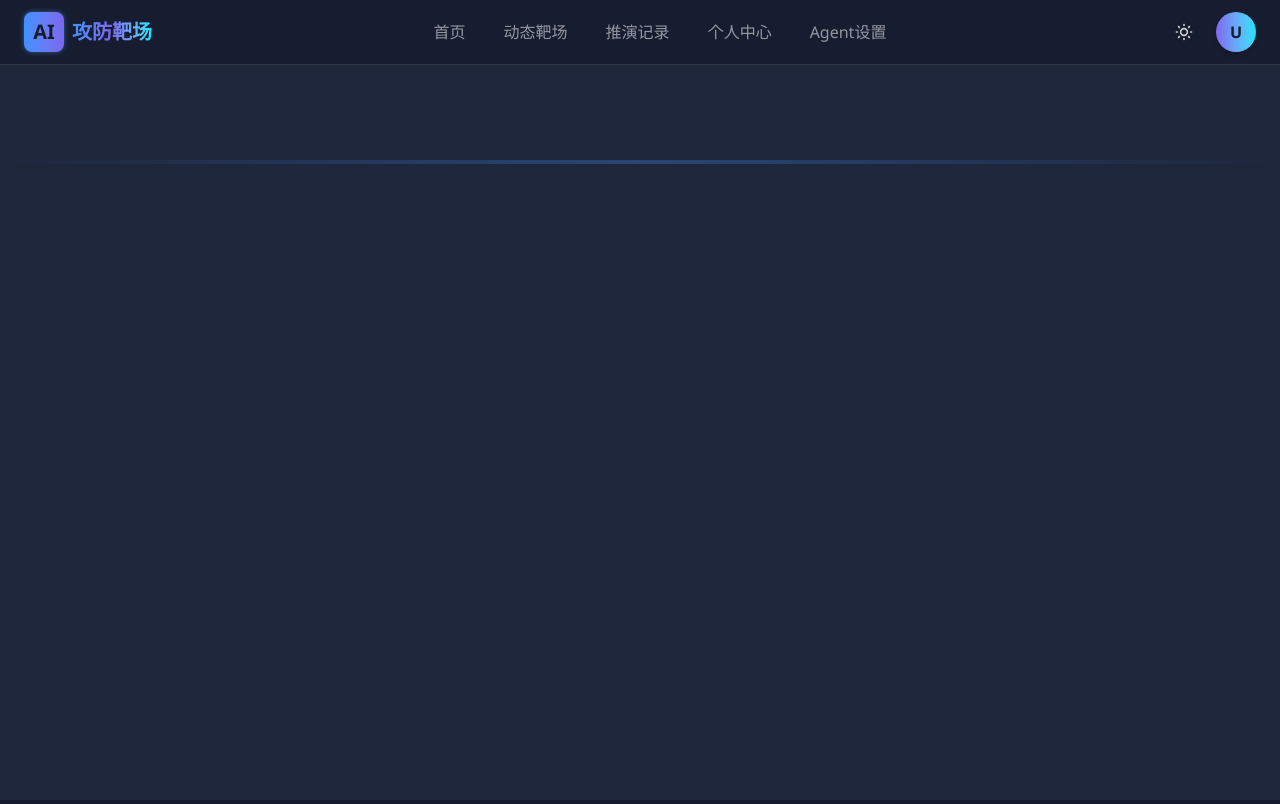
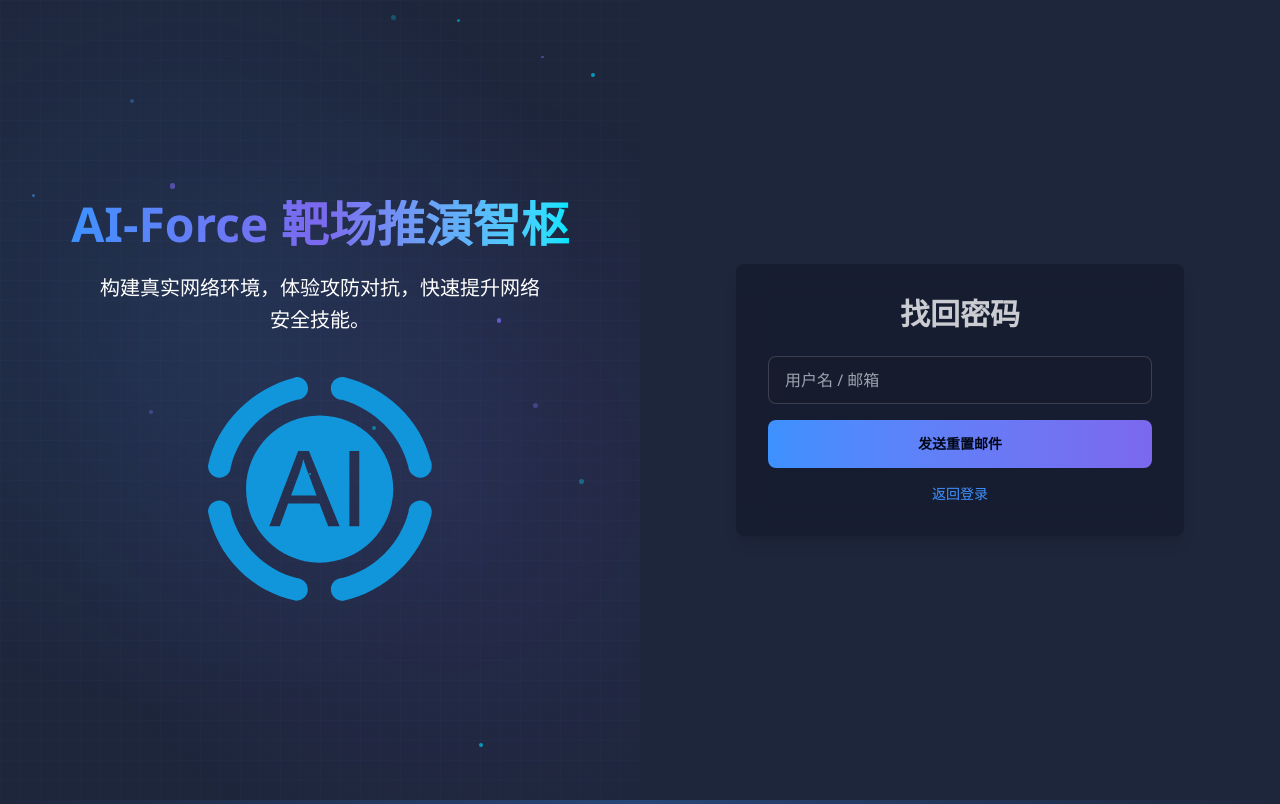
Before and after one commit to W0nGu0/aginst_agent, a Vue app: page /#/forgot in a window 1280 px wide. Built offline with nearby package versions, Linux system fonts and the light colour scheme.

Commit message:
登录、注册、忘记密码三者更新

```diff
--- a/src/App.vue
+++ b/src/App.vue
@@ -6,7 +6,7 @@ import { computed } from 'vue'
 const appStore = useAppStore()
 const theme = computed(() => appStore.currentTheme)
 const route = useRoute()
-const hideNav = computed(() => route.name === 'login')
+const hideNav = computed(() => ['login','register','forgot'].includes(route.name))
 
 function toggleTheme() {
   appStore.toggleTheme()
--- a/src/router/index.js
+++ b/src/router/index.js
@@ -11,6 +11,16 @@ const router = createRouter({
     {
       path: '/login',
       redirect: '/' // 兼容旧链接
+    },
+    {
+      path: '/register',
+      name: 'register',
+      component: () => import('../views/user/Login/RegisterView.vue')
+    },
+    {
+      path: '/forgot',
+      name: 'forgot',
+      component: () => import('../views/user/Login/ForgotPasswordView.vue')
     },
     {
       path: '/home',
--- /dev/null
+++ b/src/views/user/Login/ForgotPasswordView.vue
@@ -0,0 +1,26 @@
+<template>
+  <LoginLayout title="找回密码">
+    <form class="space-y-4 w-full" @submit.prevent="submit">
+      <input v-model="username" type="text" placeholder="用户名 / 邮箱" class="input input-bordered w-full" />
+      <button class="btn btn-primary w-full" type="submit">发送重置邮件</button>
+    </form>
+    <p v-if="msg" class="text-success text-sm text-center mt-2">{{ msg }}</p>
+    <div class="text-sm text-center mt-4">
+      <RouterLink to="/" class="text-primary hover:underline">返回登录</RouterLink>
+    </div>
+  </LoginLayout>
+</template>
+
+<script setup>
+import { ref } from 'vue'
+import { useRouter, RouterLink } from 'vue-router'
+import LoginLayout from './LoginLayoutWrapper.vue'
+
+const username = ref('')
+const msg = ref('')
+
+function submit() {
+  if (!username.value) return
+  msg.value = '如果账号存在，我们已向您的邮箱发送重置链接。'
+}
+</script>
--- /dev/null
+++ b/src/views/user/Login/LoginLayoutWrapper.vue
@@ -0,0 +1,49 @@
+<template>
+  <div class="min-h-screen w-full flex flex-col lg:flex-row overflow-hidden">
+    <!-- 左侧介绍与动画，与 LoginView 相同 -->
+    <div class="relative hidden lg:flex flex-col justify-center items-center w-1/2 bg-base-200 text-base-100 p-12 animate-fade-in overflow-hidden">
+      <div class="cyber-graphic absolute inset-0 pointer-events-none">
+        <div class="cyber-circle animate-pulse-slow"></div>
+        <div class="cyber-grid"></div>
+        <div class="cyber-nodes"></div>
+        <div class="pulse-waves"></div>
+        <div v-for="n in 20" :key="n" class="absolute rounded-full opacity-70" :style="generateParticleStyle()"></div>
+      </div>
+      <h1 class="text-5xl font-extrabold mb-6 z-10 bg-gradient-to-r from-primary via-secondary to-accent bg-clip-text text-transparent animate-gradient">AI-Force 靶场推演智枢</h1>
+      <p class="text-xl leading-relaxed mb-10 max-w-md text-center z-10 text-white">构建真实网络环境，体验攻防对抗，快速提升网络安全技能。</p>
+      <div class="w-56 h-56 relative z-10 transition-transform duration-300 hover:scale-105">
+        <div class="absolute inset-0 rounded-full bg-base-100/10 blur-xl animate-pulse-slow"></div>
+        <img src="../../../assets/logo.svg" alt="Logo" class="relative w-full h-full object-contain" />
+      </div>
+    </div>
+
+    <!-- 右侧表单插槽 -->
+    <div class="flex-1 flex items-center justify-center bg-base-200">
+      <div class="w-full max-w-md p-8 bg-base-100/80 backdrop-blur-md rounded-lg shadow-lg animate-slide-in transition-transform duration-300 hover:-translate-y-1">
+        <h2 class="text-3xl font-bold mb-6 text-center">{{ title }}</h2>
+        <slot />
+      </div>
+    </div>
+  </div>
+</template>
+
+<script setup>
+import { RouterLink } from 'vue-router'
+
+function getRandomColor() {
+  const colors = [
+    'var(--primary)',
+    'var(--secondary)',
+    'var(--accent)'
+  ]
+  return colors[Math.floor(Math.random() * colors.length)]
+}
+function generateParticleStyle() {
+  const size = 2 + Math.random() * 4
+  const duration = 5 + Math.random() * 10
+  const delay = Math.random() * 5
+  return `width:${size}px;height:${size}px;background-color:${getRandomColor()};left:${Math.random()*100}%;top:${Math.random()*100}%;opacity:${0.3+Math.random()*0.5};animation: float ${duration}s ease-in-out ${delay}s infinite;`
+}
+
+defineProps({ title: String })
+</script>
--- a/src/views/user/Login/LoginView.vue
+++ b/src/views/user/Login/LoginView.vue
@@ -35,8 +35,11 @@
           <input v-model="password" type="password" placeholder="密码" class="input input-bordered w-full" />
           <button class="btn btn-primary w-full transition-transform duration-200 hover:-translate-y-0.5" type="submit">登录</button>
           <p v-if="errorMsg" class="text-error text-sm text-center">{{ errorMsg }}</p>
+          <div class="flex justify-between mt-4 text-sm">
+            <RouterLink to="/register" class="text-primary hover:underline">立即注册</RouterLink>
+            <RouterLink to="/forgot" class="text-primary hover:underline">忘记密码</RouterLink>
+          </div>
         </form>
-        <p class="text-sm text-base-content/60 mt-4 text-center">默认账号: user / 123456</p>
       </div>
     </div>
   </div>
@@ -44,7 +47,7 @@
 
 <script setup>
 import { ref } from 'vue'
-import { useRouter } from 'vue-router'
+import { useRouter, RouterLink } from 'vue-router'
 import { useAppStore } from '../../../stores/app'
 import logoSvg from '../../../assets/logo.svg'
 
--- /dev/null
+++ b/src/views/user/Login/RegisterView.vue
@@ -0,0 +1,39 @@
+<template>
+  <LoginLayout title="注册新账户">
+    <form class="space-y-4 w-full" @submit.prevent="submit">
+      <input v-model="username" type="text" placeholder="用户名" class="input input-bordered w-full" />
+      <input v-model="password" type="password" placeholder="密码" class="input input-bordered w-full" />
+      <input v-model="confirm" type="password" placeholder="确认密码" class="input input-bordered w-full" />
+      <button class="btn btn-primary w-full" type="submit">注册</button>
+    </form>
+    <p v-if="errorMsg" class="text-error text-sm text-center mt-2">{{ errorMsg }}</p>
+    <div class="text-sm text-center mt-4">
+      <RouterLink to="/" class="text-primary hover:underline">已有账号? 去登录</RouterLink>
+    </div>
+  </LoginLayout>
+</template>
+
+<script setup>
+import { ref } from 'vue'
+import { useRouter, RouterLink } from 'vue-router'
+import LoginLayout from './LoginLayoutWrapper.vue'
+
+const router = useRouter()
+const username = ref('')
+const password = ref('')
+const confirm = ref('')
+const errorMsg = ref('')
+
+function submit() {
+  if (!username.value || !password.value) {
+    errorMsg.value = '请完整填写表单'
+    return
+  }
+  if (password.value !== confirm.value) {
+    errorMsg.value = '两次密码不一致'
+    return
+  }
+  // 简单模拟成功，跳转登录
+  router.push('/')
+}
+</script>
```
